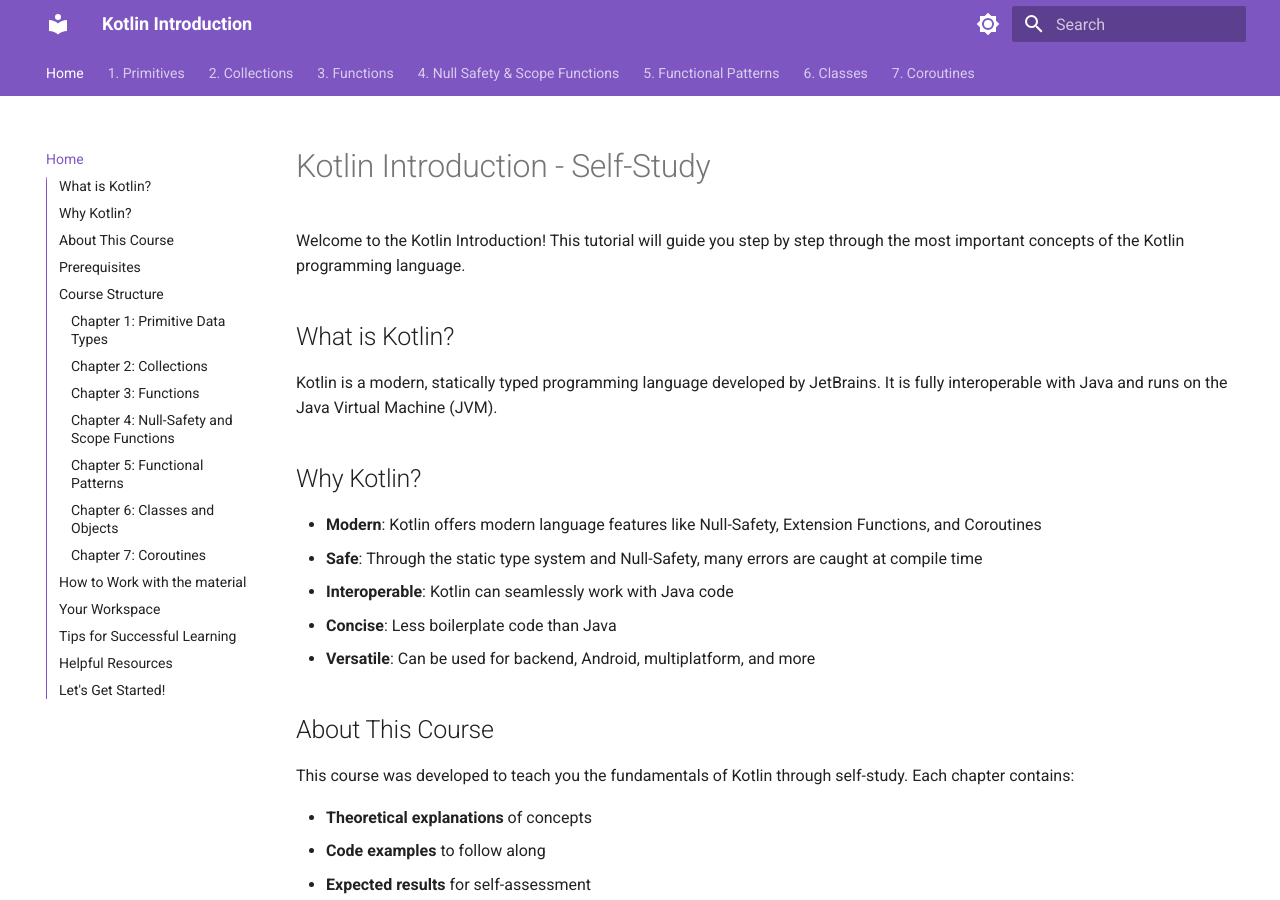
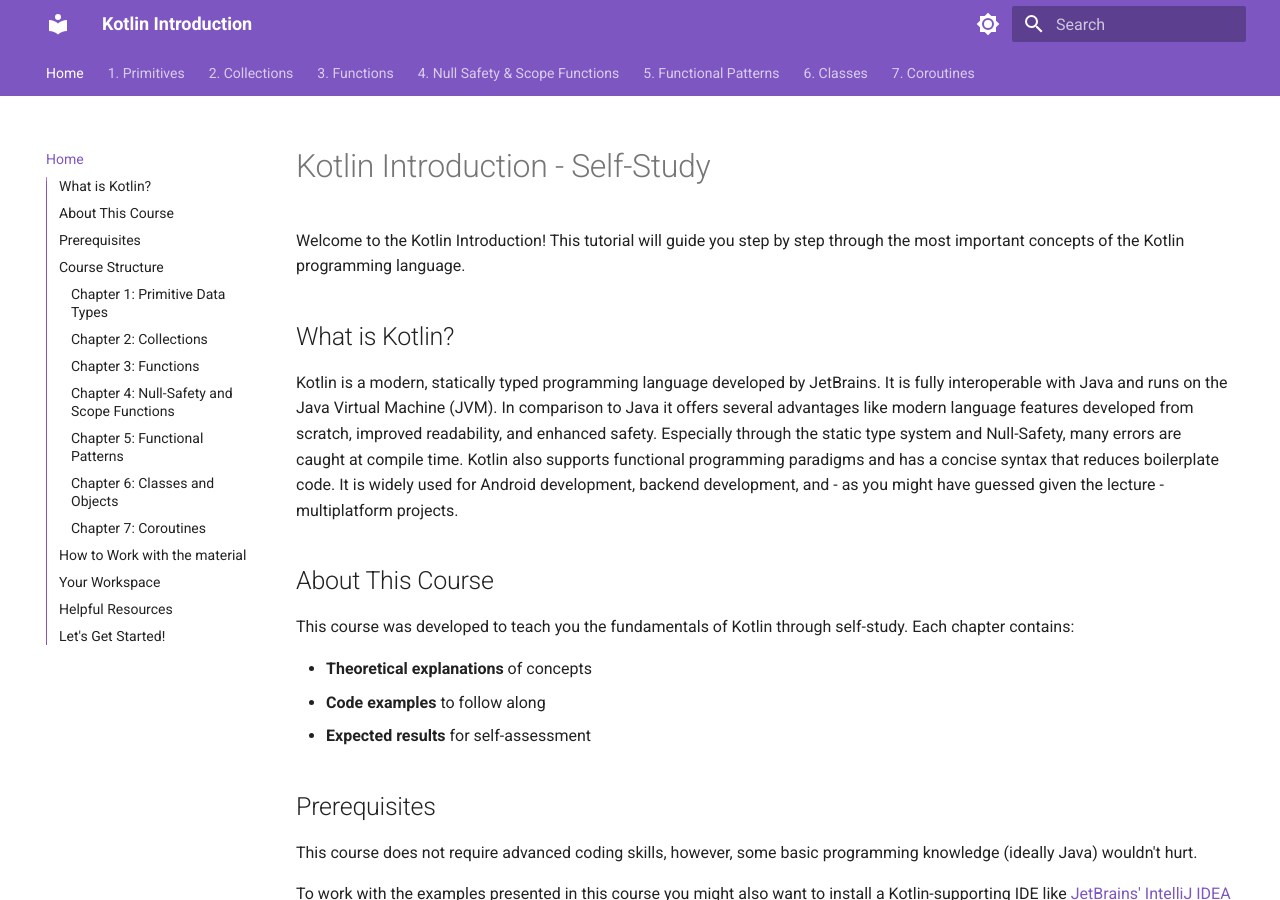
Before and after one commit to kirschkakao/KotlinIntroduction, an MkDocs documentation site: the page built from docs/index.md, in a window 1280 px wide and 900 px high. Built offline with MkDocs 1.6.1 and Material for MkDocs 9.7.7, drawn with Linux system fonts in a browser that asks for light colours; some of the changed text lies outside the part shown.

Commit message:
Remove AI slop

```diff
--- a/docs/index.md
+++ b/docs/index.md
@@ -5,14 +5,7 @@ Welcome to the Kotlin Introduction! This tutorial will guide you step by step th
 ## What is Kotlin?
 
 Kotlin is a modern, statically typed programming language developed by JetBrains. It is fully interoperable with Java and runs on the Java Virtual Machine (JVM).
-
-## Why Kotlin?
-
-- **Modern**: Kotlin offers modern language features like Null-Safety, Extension Functions, and Coroutines
-- **Safe**: Through the static type system and Null-Safety, many errors are caught at compile time
-- **Interoperable**: Kotlin can seamlessly work with Java code
-- **Concise**: Less boilerplate code than Java
-- **Versatile**: Can be used for backend, Android, multiplatform, and more
+In comparison to Java it offers several advantages like modern language features developed from scratch, improved readability, and enhanced safety. Especially through the static type system and Null-Safety, many errors are caught at compile time. Kotlin also supports functional programming paradigms and has a concise syntax that reduces boilerplate code. It is widely used for Android development, backend development, and - as you might have guessed given the lecture - multiplatform projects.
 
 ## About This Course
 
@@ -87,16 +80,6 @@ Click the little green triangle/arrow left of the function to build/run the appl
 
 You might want to add new files for every chapter to define variables and classes etc. to manage the contents. However, everything is executed through the main-function so you will have to add executable code like the given examples to `main` in order to run it.
 
-
-## Tips for Successful Learning
-
-!!! tip "Learning Tips"
-    - Take your time with each chapter
-    - Experiment with the examples
-    - Change values and observe what happens
-    - Try to create your own examples
-    - Take breaks between chapters
-
 ## Helpful Resources
 
 - [Official Kotlin Documentation](https://kotlinlang.org/docs/home.html)
```
